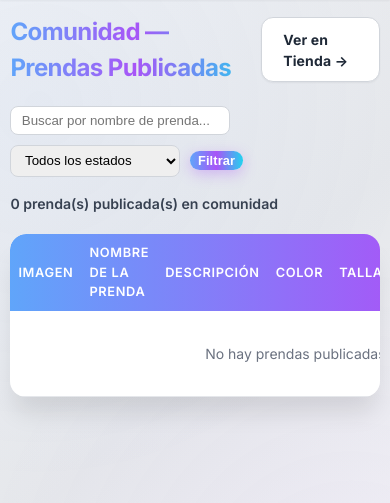
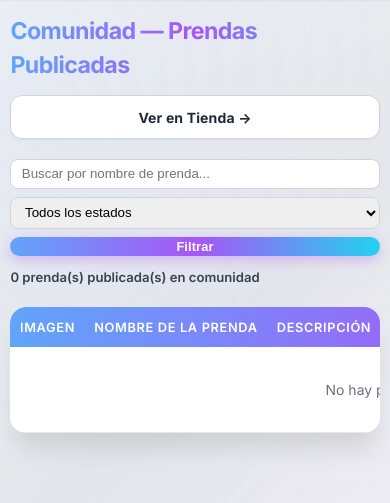
Before and after one commit to Cardonaesteban/haze_studios, a Django app: page /comunidad/ in a window 390 px wide. Shown: the part 63-566 px from the top of the page. Run offline with Django 5.2, Linux system fonts and the light colour scheme; the visitor is signed in with stand-in values (Sample User, id 1); data that the repository does not hold is empty.

```diff
--- a/dashboard/templates/dashboard/base.html
+++ b/dashboard/templates/dashboard/base.html
@@ -5,7 +5,7 @@
  <meta charset="UTF-8">
  <meta name="viewport" content="width=device-width, initial-scale=1.0">
  <title>{% block title %}Haze Studios{% endblock %}</title>
- <link rel="stylesheet" href="{% static 'css/haze.css' %}?v=4">
+ <link rel="stylesheet" href="{% static 'css/haze.css' %}?v=6">
  <link href="https://fonts.googleapis.com/css2?family=Inter:wght@300;400;500;600;700&display=swap" rel="stylesheet">
  <script defer src="https://cdn.jsdelivr.net/npm/alpinejs@3.x.x/dist/cdn.min.js"></script>
  <style>
@@ -27,7 +27,8 @@
  min-width: 170px; z-index: 300; padding: 0.4rem;
  }
  .nav-dropdown:hover .nav-dropdown-menu,
- .nav-dropdown-btn:focus + .nav-dropdown-menu { display: block; }
+ .nav-dropdown-btn:focus + .nav-dropdown-menu,
+ .nav-dropdown-menu.drop-open { display: block; }
  .nav-dropdown-menu a {
  display: block; padding: 0.45rem 0.75rem;
  font-size: 0.82rem; font-weight: 500; color: var(--gris-700);
@@ -65,9 +66,9 @@
         <a class="nav-link" href="{% url 'mensajes_list' %}">Mensajes</a>
         <a class="nav-link" href="{% url 'comunidad_admin_list' %}">Comunidad</a>
         {% if user_es_admin %}
-        <div class="nav-dropdown">
-            <button class="nav-dropdown-btn"> Admin ▾</button>
-            <div class="nav-dropdown-menu">
+        <div class="nav-dropdown" x-data="{ dropOpen: false }" @click.outside="dropOpen = false">
+            <button type="button" class="nav-dropdown-btn" @click="dropOpen = !dropOpen"> Admin ▾</button>
+            <div class="nav-dropdown-menu" :class="{ 'drop-open': dropOpen }">
                 <a href="{% url 'roles_list' %}"> Roles</a>
                 <a href="{% url 'permisos_list' %}"> Permisos</a>
                 <hr>
--- a/dashboard/templates/dashboard/comunidad/detalle.html
+++ b/dashboard/templates/dashboard/comunidad/detalle.html
@@ -4,7 +4,7 @@
 {% block content %}
 <div class="page-header">
  <h1>Detalle de Prenda Publicada y Personalización</h1>
- <div style="display:flex;gap:0.5rem;">
+ <div style="display:flex;gap:0.5rem;flex-wrap:wrap;">
  <a class="btn btn-secondary" href="{% url 'comunidad_admin_editar' prenda.pk %}">Editar</a>
  <a class="btn btn-secondary" href="{% url 'comunidad_admin_estado' prenda.pk %}">Cambiar Estado</a>
  <a class="btn btn-danger" href="{% url 'comunidad_admin_eliminar' prenda.pk %}">Eliminar</a>
@@ -12,7 +12,7 @@
  </div>
 </div>
 
-<div style="display:grid;grid-template-columns:300px 1fr;gap:1.5rem;align-items:start;">
+<div class="dashboard-detail-grid" style="display:grid;grid-template-columns:300px 1fr;gap:1.5rem;align-items:start;">
  <div class="form-card" style="padding:1.25rem;text-align:center;">
  <img src="{{ prenda.get_imagen_url }}" alt="{{ prenda.nombre }}"
  style="width:100%;height:260px;object-fit:cover;border-radius:10px;border:1px solid var(--gris-200);margin-bottom:0.85rem;">
--- a/dashboard/templates/dashboard/mensajes/detalle.html
+++ b/dashboard/templates/dashboard/mensajes/detalle.html
@@ -9,13 +9,13 @@
             Enviado el {{ mensaje.fecha_envio|date:"d/m/Y \a \l\a\s H:i" }}
         </p>
     </div>
-    <div style="display: flex; gap: 0.5rem;">
+    <div style="display: flex; gap: 0.5rem; flex-wrap: wrap;">
         <a href="{% url 'mensajes_list' %}" class="btn btn-secondary">← Volver a mensajes</a>
         <a href="{% url 'mensajes_eliminar' mensaje.pk %}" class="btn btn-danger">Eliminar</a>
     </div>
 </div>
 
-<div style="display: grid; grid-template-columns: 1fr 1.6fr; gap: 1.5rem; align-items: start;">
+<div class="dashboard-detail-grid" style="display: grid; grid-template-columns: 1fr 1.6fr; gap: 1.5rem; align-items: start;">
     <!-- Tarjeta de Metadatos -->
     <div class="card" style="background: var(--blanco); border: 1px solid var(--gris-200); border-radius: var(--border-radius-lg); padding: 1.5rem; box-shadow: var(--sombra-sm);">
         <h3 style="font-size: 1.05rem; font-weight: 600; margin-bottom: 1.25rem; color: var(--gris-900); border-bottom: 1px solid var(--gris-100); padding-bottom: 0.75rem;">
--- a/dashboard/templates/dashboard/pedidos/detalle.html
+++ b/dashboard/templates/dashboard/pedidos/detalle.html
@@ -4,7 +4,7 @@
 
 <div class="page-header">
  <h1> Pedido #{{ pedido.pk }}</h1>
- <div style="display:flex;gap:0.5rem;">
+ <div style="display:flex;gap:0.5rem;flex-wrap:wrap;">
  <a class="btn btn-secondary" href="{% url 'pedidos_editar' pedido.pk %}"> Editar</a>
  <a class="btn btn-secondary" href="{% url 'pedidos_list' %}">← Volver</a>
  </div>
--- a/dashboard/templates/dashboard/permisos/detalle.html
+++ b/dashboard/templates/dashboard/permisos/detalle.html
@@ -9,7 +9,7 @@
             Vista de solo lectura del permiso del sistema
         </p>
     </div>
-    <div style="display: flex; gap: 0.5rem;">
+    <div style="display: flex; gap: 0.5rem; flex-wrap: wrap;">
         <a href="{% url 'permisos_list' %}" class="btn btn-secondary">← Volver a permisos</a>
         <a href="{% url 'permisos_editar' permiso.pk %}" class="btn btn-primary">Editar descripción</a>
     </div>
--- a/dashboard/templates/registration/login.html
+++ b/dashboard/templates/registration/login.html
@@ -5,7 +5,7 @@
     <meta charset="UTF-8">
     <meta name="viewport" content="width=device-width, initial-scale=1.0">
     <title>Login | Haze Studios</title>
-    <link rel="stylesheet" href="{% static 'css/haze.css' %}">
+    <link rel="stylesheet" href="{% static 'css/haze.css' %}?v=6">
 </head>
 <body>
 <div class="login-wrap">
--- a/static/css/haze.css
+++ b/static/css/haze.css
@@ -456,7 +456,7 @@ tbody tr:hover { background: var(--gris-100); transition: background 0.15s; }
 }
 
 /* ── RESPONSIVE BASE & DASHBOARD ─────────── */
-@media (max-width: 850px) {
+@media (max-width: 1200px) {
     .navbar {
         display: flex;
         flex-direction: column;
@@ -487,6 +487,15 @@ tbody tr:hover { background: var(--gris-100); transition: background 0.15s; }
         padding: 0.55rem 0.75rem;
         font-size: 0.88rem;
     }
+    .navbar-nav form {
+        width: 100%;
+        display: block !important;
+    }
+    .navbar-nav form .nav-logout {
+        width: 100%;
+        text-align: left;
+        display: block;
+    }
     .nav-dropdown-menu {
         position: static;
         box-shadow: none;
@@ -495,18 +504,110 @@ tbody tr:hover { background: var(--gris-100); transition: background 0.15s; }
     }
 }
 
+.table-wrap table {
+    width: 100%;
+    min-width: 780px;
+}
+.table-wrap th {
+    white-space: nowrap;
+}
+.table-wrap td.acciones,
+.table-wrap td:last-child {
+    white-space: nowrap;
+}
+
+@media (max-width: 800px) {
+    .dashboard-detail-grid {
+        grid-template-columns: 1fr !important;
+        gap: 1.25rem !important;
+    }
+}
+
 @media (max-width: 768px) {
     .page-wrap { padding: 1rem 0.85rem 2.5rem; }
     h1 { font-size: 1.5rem; }
-    table { font-size: 0.8rem; }
-    .table-wrap table { min-width: 620px; }
-    th, td { padding: 0.6rem 0.5rem; }
+    table { font-size: 0.82rem; }
+    th, td { padding: 0.65rem 0.6rem; }
     .botones { flex-direction: column; gap: 0.25rem; }
+}
+
+@media (max-width: 640px) {
+    .page-header {
+        flex-direction: column;
+        align-items: stretch !important;
+        gap: 0.75rem !important;
+    }
+    .page-header h1 {
+        font-size: 1.45rem;
+        word-break: break-word;
+    }
+    .page-header .btn {
+        width: 100%;
+        text-align: center;
+        justify-content: center;
+    }
+    .page-actions {
+        flex-direction: column !important;
+        align-items: stretch !important;
+        gap: 0.75rem !important;
+    }
+    .page-actions form {
+        width: 100% !important;
+        flex-direction: column !important;
+        align-items: stretch !important;
+        gap: 0.5rem !important;
+    }
+    .page-actions form label {
+        width: 100% !important;
+        margin-bottom: 0.15rem;
+    }
+    .page-actions form select,
+    .page-actions form input,
+    .page-actions form .btn {
+        width: 100% !important;
+        min-width: 0 !important;
+        max-width: 100% !important;
+        box-sizing: border-box !important;
+    }
+    .page-actions > span {
+        width: 100% !important;
+        font-size: 0.82rem !important;
+    }
+    .formset-row {
+        grid-template-columns: 1fr !important;
+        gap: 0.65rem !important;
+    }
 }
 
 @media (max-width: 480px) {
     .page-wrap { padding: 0.85rem 0.65rem 2rem; }
-    .table-wrap table { min-width: 580px; }
+    .form-wrap {
+        padding: 1.25rem 1rem;
+        border-radius: var(--border-radius-xl);
+    }
+    .stats-grid {
+        grid-template-columns: repeat(auto-fill, minmax(120px, 1fr));
+        gap: 0.6rem;
+    }
+    .stat-box {
+        padding: 0.75rem 0.5rem;
+    }
+    .stat-box .num {
+        font-size: 1.4rem;
+    }
+    .modules-grid {
+        grid-template-columns: 1fr;
+        gap: 0.75rem;
+    }
+    .module-card {
+        padding: 1rem 1.15rem;
+    }
+    .login-wrap {
+        padding: 1rem;
+    }
+    .login-box {
+        padding: 1.75rem 1.25rem;
+    }
 }
 
 ::-webkit-scrollbar { width: 6px; height: 6px; }
@@ -537,8 +638,8 @@ tbody tr:hover { background: var(--gris-100); transition: background 0.15s; }
 .stat-alert { border:2px solid #ffc107 !important; background:#fff8e1 !important; }
 
 /* ── Page header ──────────────────────────── */
-.page-header { display:flex; justify-content:space-between; align-items:center; margin-bottom:1.25rem; }
-.page-header h1 { margin:0; }
+.page-header { display:flex; justify-content:space-between; align-items:center; margin-bottom:1.25rem; flex-wrap:wrap; gap:0.75rem; }
+.page-header h1 { margin:0; word-break:break-word; }
 
 /* ── Help text ────────────────────────────── */
 small.help, p.help { color:#6c757d; font-size:.82rem; display:block; margin-top:2px; }
--- a/tienda/templates/tienda/base_tienda.html
+++ b/tienda/templates/tienda/base_tienda.html
@@ -5,7 +5,7 @@
  <meta charset="UTF-8">
  <meta name="viewport" content="width=device-width, initial-scale=1.0">
  <title>{% block title %}Haze Studios | Moda Urbana & Siluetas Oversize{% endblock %}</title>
- <link rel="stylesheet" href="{% static 'css/haze.css' %}">
+ <link rel="stylesheet" href="{% static 'css/haze.css' %}?v=6">
  <link href="https://fonts.googleapis.com/css2?family=Inter:wght@300;400;500;600;700;800;900&display=swap" rel="stylesheet">
  <script defer src="https://cdn.jsdelivr.net/npm/alpinejs@3.x.x/dist/cdn.min.js"></script>
  <style>
--- a/tienda/templates/tienda/inicio.html
+++ b/tienda/templates/tienda/inicio.html
@@ -157,4 +157,5 @@
         <div class="feature-title" style="color:var(--verde);">Compra Garantizada</div>
         <div class="feature-desc">Control directo de inventario y despacho garantizado desde nuestro almacén.</div>
     </div>
+</div>
 {% endblock %}
--- a/tienda/templates/tienda/personalizar/form.html
+++ b/tienda/templates/tienda/personalizar/form.html
@@ -219,8 +219,9 @@
     </div>
 </div>
 
+{{ productos_json|json_script:"productos-catalogo-data" }}
 <script>
-const PRODUCTOS_CATALOGO = {{ productos_json|safe }};
+const PRODUCTOS_CATALOGO = JSON.parse(document.getElementById('productos-catalogo-data').textContent || '{}');
 
 const PALETA_COLORES = {
     'Negro Obsidiana':   { fill: '#161922', stroke: '#2D3343',neck: '#0D0F14', textPrimary: '#F8FAFC', accent: '#A855F7', secondary: '#38BDF8' },
```
Also changed, not shown: haze_studios/settings.py (+9 -0 lines), tienda/templates/tienda/comunidad/editar.html (+4 -4 lines), tienda/templates/tienda/comunidad/publicar.html (+5 -4 lines), tienda/views.py (+9 -5 lines).
